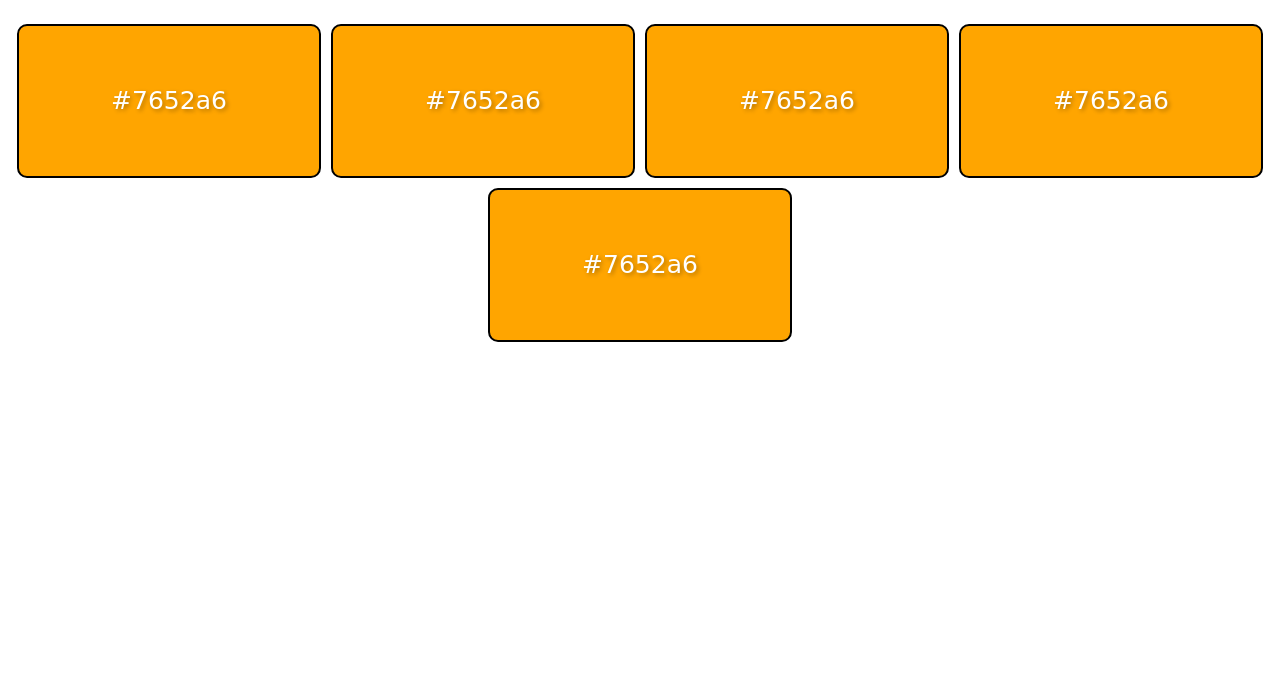
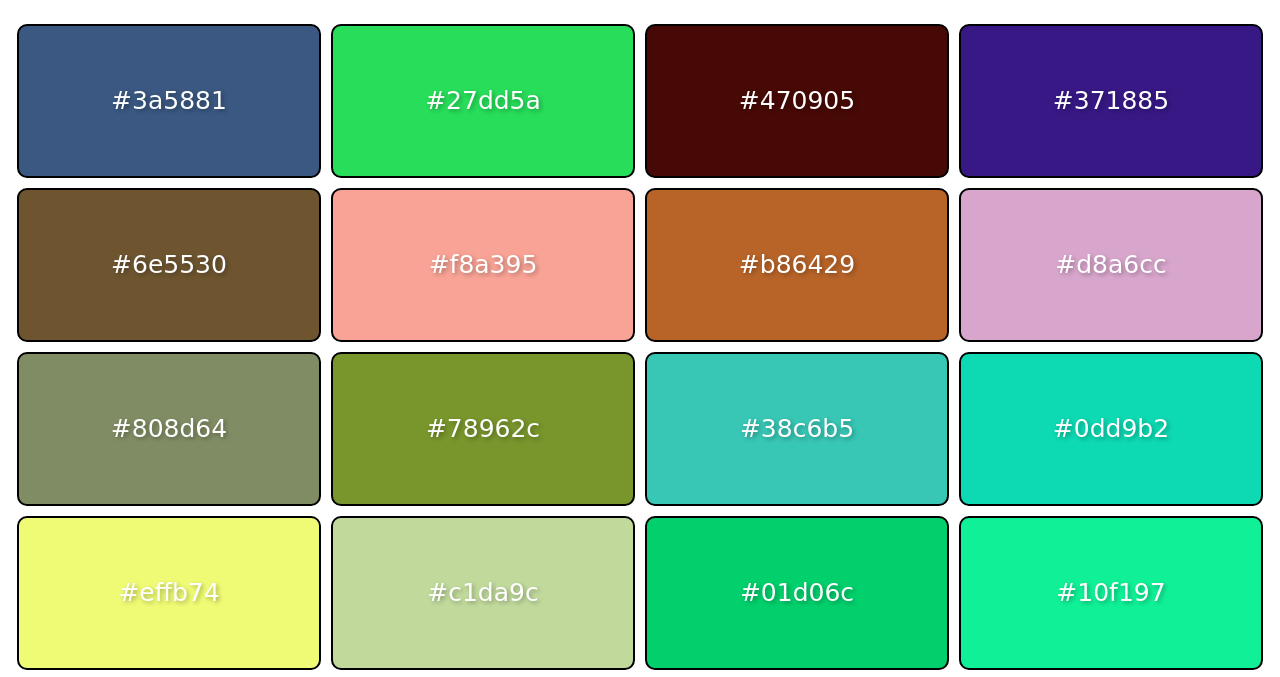
Before and after one commit to Isudipsubedi/HTML-CSS-JS, a plain HTML site: page Random Color Generator/index.html in a window 1280 px wide. Shown: the part 62-739 px from the top of the page. Drawn offline with Linux system fonts and the light colour scheme.

Commit message:
Random Color Generator Completed

```diff
--- a/Random Color Generator/index.html
+++ b/Random Color Generator/index.html
@@ -9,12 +9,8 @@
 <body>
     <h1>RANDOM COLOR GENERATOR</h1>
     <div class="container">
-        <div class="color-container">#7652a6</div>
-        <div class="color-container">#7652a6</div>
-        <div class="color-container">#7652a6</div>
-        <div class="color-container">#7652a6</div>
-        <div class="color-container">#7652a6</div>
     </div>
 
+    <script src="index.js"></script>
 </body>
 </html>
--- a/Random Color Generator/index.js
+++ b/Random Color Generator/index.js
@@ -0,0 +1,32 @@
+const containerEl = document.querySelector(".container");
+for (let index = 0; index < 30; index++) {
+    const colorContainerEl = document.createElement("div")
+    colorContainerEl.classList.add("color-container");
+    containerEl.appendChild(colorContainerEl)
+
+}
+
+const colorContainerEls= document.querySelectorAll(".color-container");
+generateColors()
+
+
+function generateColors(){
+    colorContainerEls.forEach((colorContainerEl)=>{
+        const newColorCode = randomColor();
+        colorContainerEl.style.backgroundColor = "#"+ newColorCode;
+        colorContainerEl.innerText = "#"+ newColorCode;
+    })
+
+}
+
+function randomColor(){
+    const chars ="0123456789abcdef";
+    const colorCodeLength = 6;
+    let colorCode = "";
+    for(let index=0; index < colorCodeLength; index++) {
+        const randomNum = Math.floor(Math.random() * chars.length);
+        colorCode += chars.substring(randomNum, randomNum + 1);
+
+    }
+    return colorCode;
+}
```
